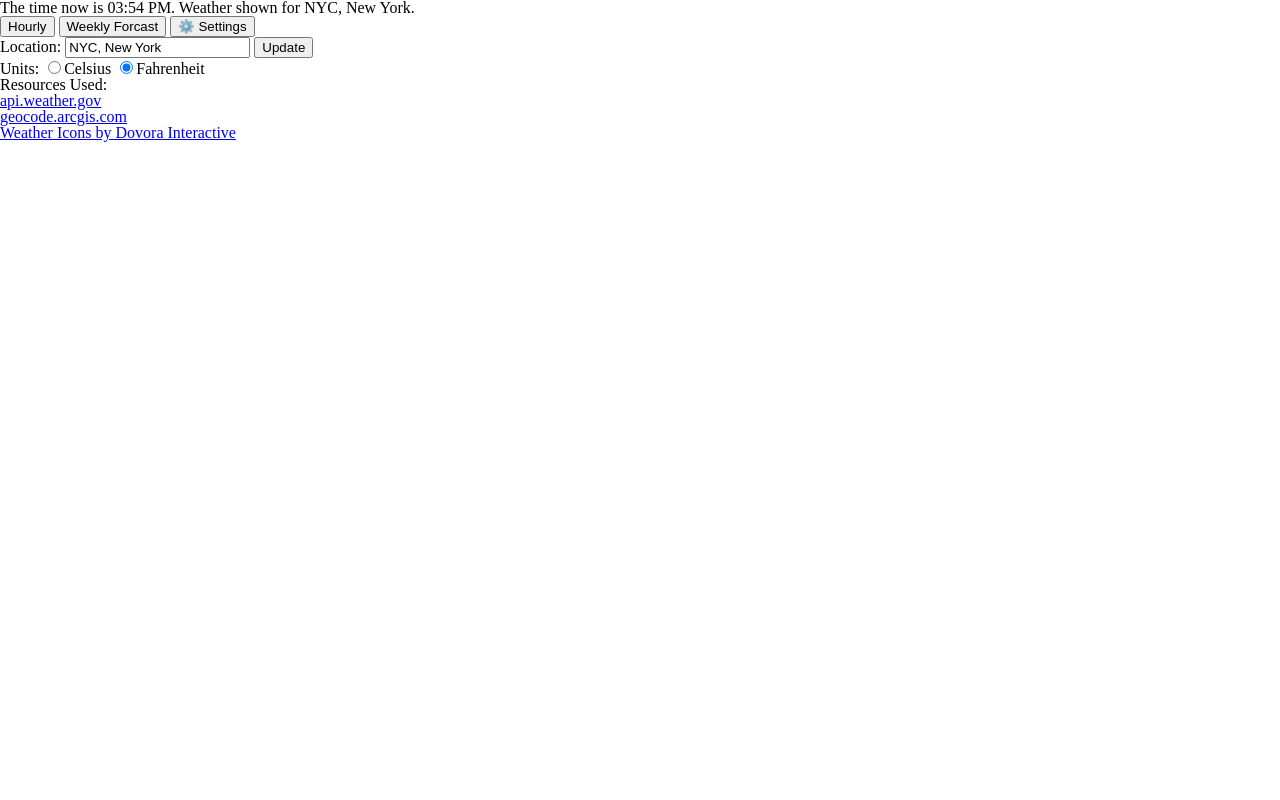
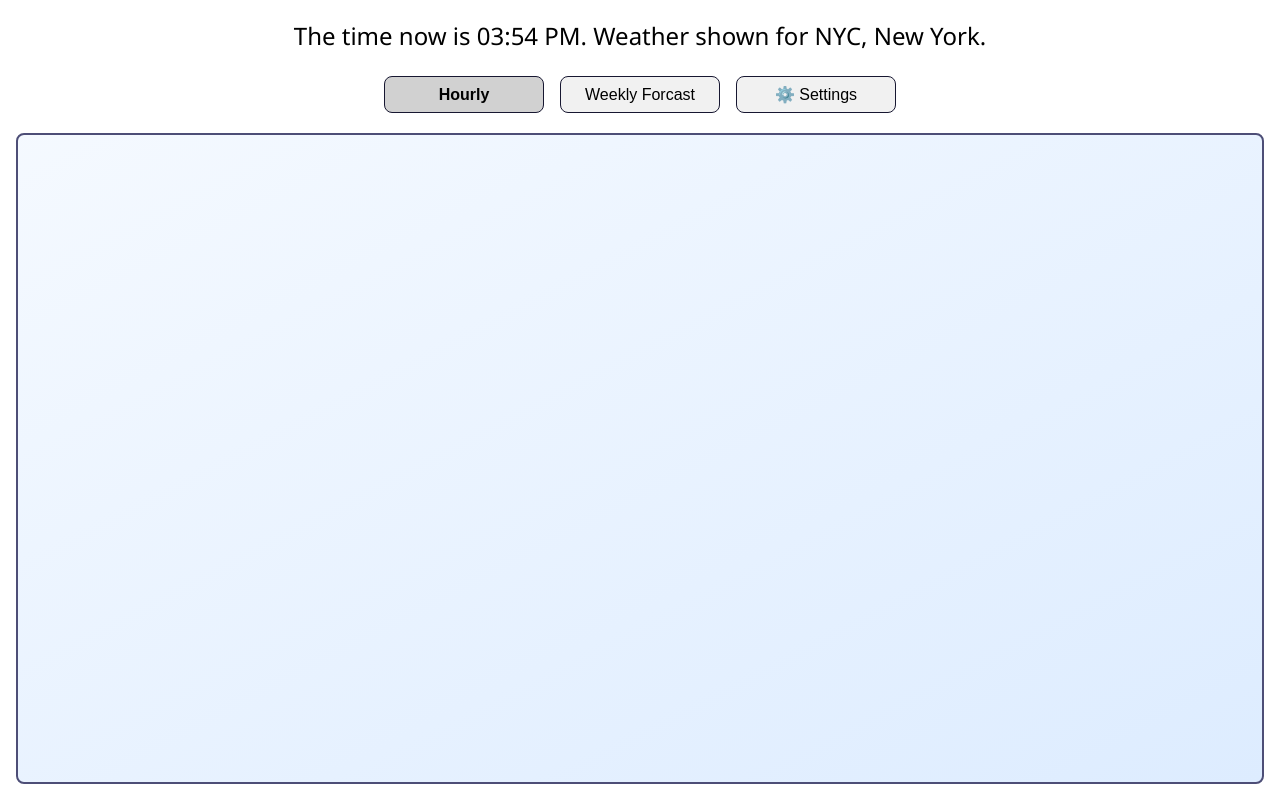
Before and after one commit to cyanChill/weather-web-app, a plain HTML site: page index.html in a window 1280 px wide. Drawn offline with nearby package versions, Linux system fonts and the light colour scheme; files that its build step writes are made by us from their sources; no server answers.

Commit message:
fixed change meant for branch

```diff
--- a/index.html
+++ b/index.html
@@ -6,7 +6,7 @@
     <meta name="viewport" content="width=device-width, initial-scale=1.0">
     <title>Weather Web App</title>
     <link href="styles/reset.css" rel="stylesheet" type="text/css" media="screen">
-    <link href="styles/original-styles.css" rel="stylesheet" type="text/css" media="screen">
+    <link href="styles/styles.css" rel="stylesheet" type="text/css" media="screen">
     <link rel="stylesheet" href="https://use.fontawesome.com/releases/v5.15.3/css/all.css">
     <script src="https://code.jquery.com/jquery-3.6.0.min.js" integrity="sha256-/xUj+3OJU5yExlq6GSYGSHk7tPXikynS7ogEvDej/m4=" crossorigin="anonymous"></script>
     <script src="scripts/main.js" type="module" defer></script>
```
